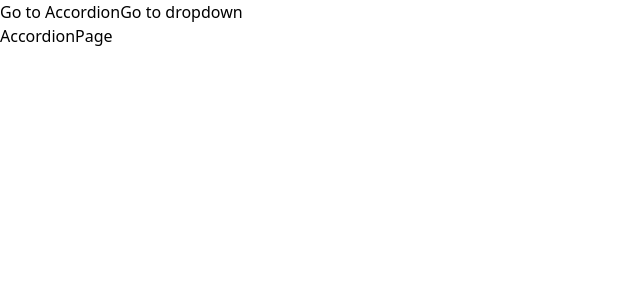
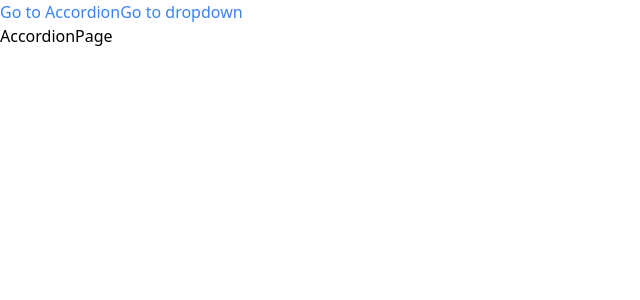
Before and after one commit to tahanyAli/components, a React (Create React App) app: page /accordion in a window 1280 px wide. Shown: the top 300 px of the page, without its empty margins (0-640 px from the left). Built offline with nearby package versions, Linux system fonts and the light colour scheme.

Commit message:
feat: add small custom hook

```diff
--- a/src/App.js
+++ b/src/App.js
@@ -3,6 +3,7 @@ import Link from "./Link";
 import Route from "./Route";
 import AccordionPage from "./pages/AccordionPage";
 import DropdownPage from "./pages/DropdownPage";
+
 function App() {
   return (
     <div>
--- a/src/Link.js
+++ b/src/Link.js
@@ -1,8 +1,11 @@
-import React, { useContext } from "react";
-import NavigationContext from "./context/navigation";
-
+// import React, { useContext } from "react";
+// import NavigationContext from "./context/navigation";
+import useNavigation from "./pages/hooks/use-navigation";
+import className from "classnames";
 function Link({ to, children }) {
-  const { navigate } = useContext(NavigationContext);
+//   const { navigate } = useContext(NavigationContext);
+const { navigate } = useNavigation();
+  const classes = className('text-blue-500');
   const handleClick = (event) => {
     if(event.metaKey || event.ctrlKey){
         return;
@@ -10,7 +13,7 @@ function Link({ to, children }) {
     event.preventDefault();
     navigate(to);
   };
-  return <a href={to} onClick={handleClick}>{children}</a>;
+  return <a className={classes} href={to} onClick={handleClick}>{children}</a>;
 }
 
 export default Link;
--- a/src/Route.js
+++ b/src/Route.js
@@ -1,8 +1,9 @@
-import React, { useContext } from "react";
-import NavigationContext from "./context/navigation";
-
+// import React, { useContext } from "react";
+// import NavigationContext from "./context/navigation";
+import useNavigation from "./pages/hooks/use-navigation";
 function Route({ path, children }) {
-  const { currentPath } = useContext(NavigationContext);
+//   const { currentPath } = useContext(NavigationContext);
+const { currentPath } = useNavigation();
 
   if (path === currentPath) {
     return children;
--- /dev/null
+++ b/src/pages/hooks/use-navigation.js
@@ -0,0 +1,8 @@
+import { useContext } from "react";
+import NavigationContext from "../../context/navigation";
+
+function useNavigation(){
+    return useContext(NavigationContext);
+}
+
+export default useNavigation;
```
